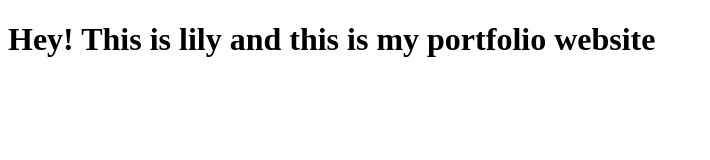
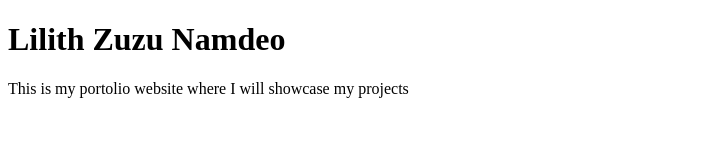
Before and after one commit to LilithZuzu/portfolio-project, a plain HTML site: page index.html in a window 1280 px wide. Shown: the whole page, without its empty margins (0-710 px from the left). Drawn offline with Linux system fonts and the light colour scheme.

Commit message:
My second commit

```diff
--- a/index.html
+++ b/index.html
@@ -6,6 +6,7 @@
         <title></title>
     </head>
     <body>
-        <h1>Hey! This is lily and this is my portfolio website</h1>
+        <h1>Lilith Zuzu Namdeo</h1>
+        <p>This is my portolio website where I will showcase my projects</p>
     </body>
 </html>
```
